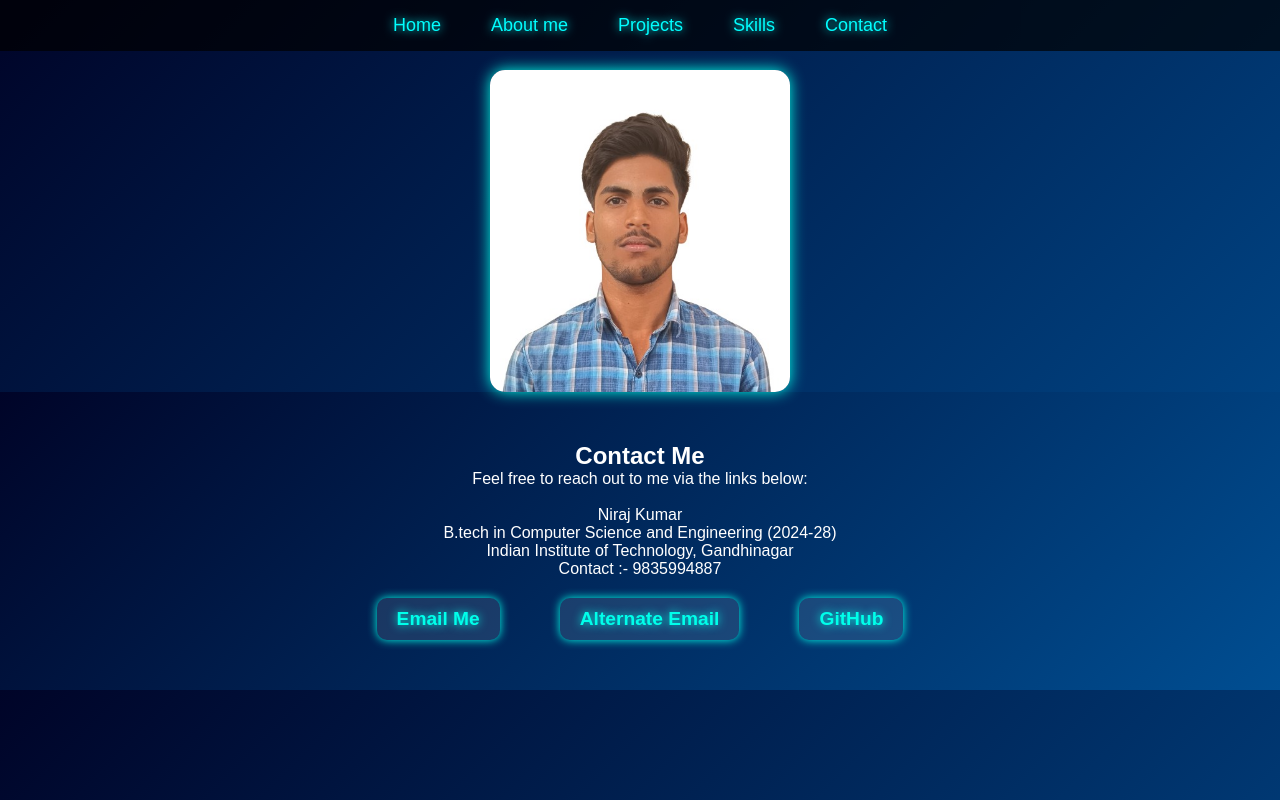
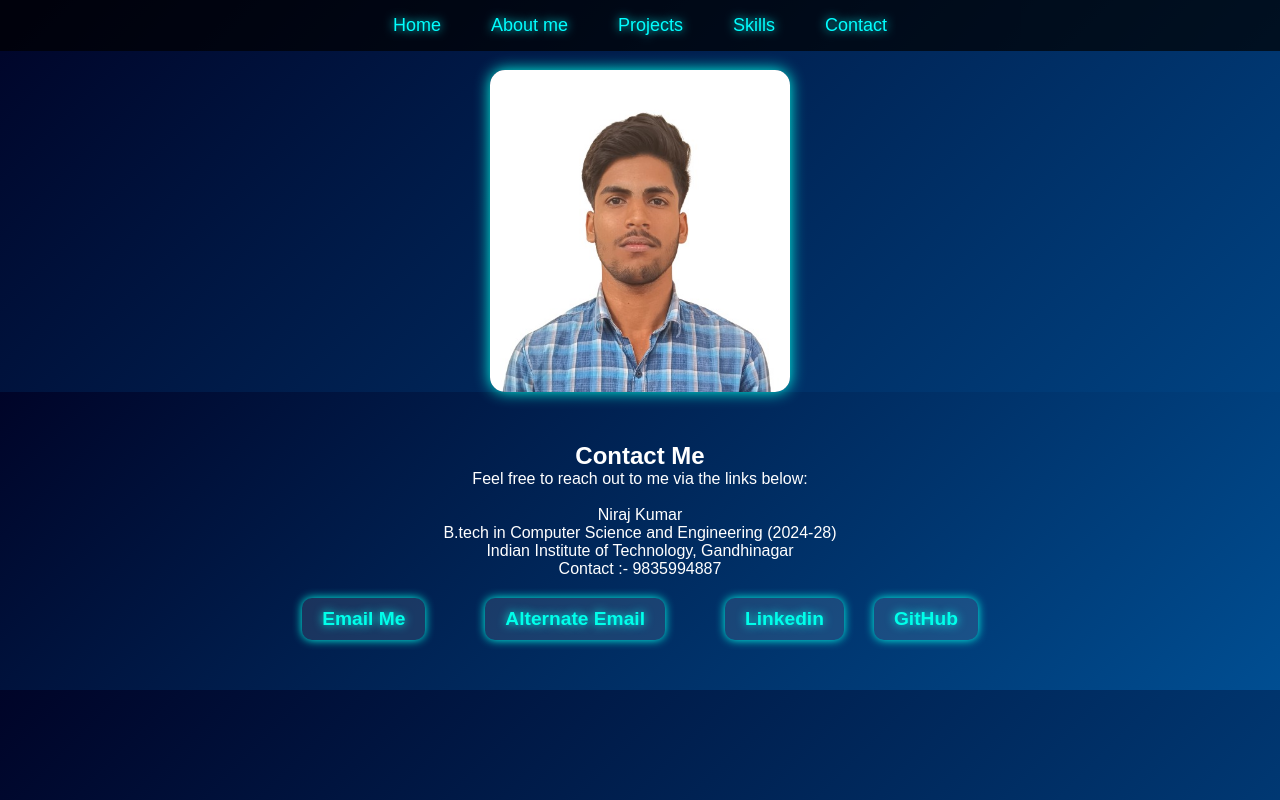
Before and after one commit to 16niraj/nirajportfolio, a plain HTML site: page contact.html in a window 1280 px wide. Drawn offline with Linux system fonts and the light colour scheme.

Commit message:
changed commit

```diff
--- a/contact.html
+++ b/contact.html
@@ -35,6 +35,8 @@
         <div class="contact-links">
     <a href="mailto:2411022@iitgn.ac.in" class="contact-link">Email Me</a><br>
     <a href="mailto:1niraj607@gmail.com" class="contact-link">Alternate Email</a><br>
+    <a href="" class="contact-link">Linkedin</a>
+
 
 
     <a href="https://github.com/16niraj" class="contact-link">GitHub</a>
```
